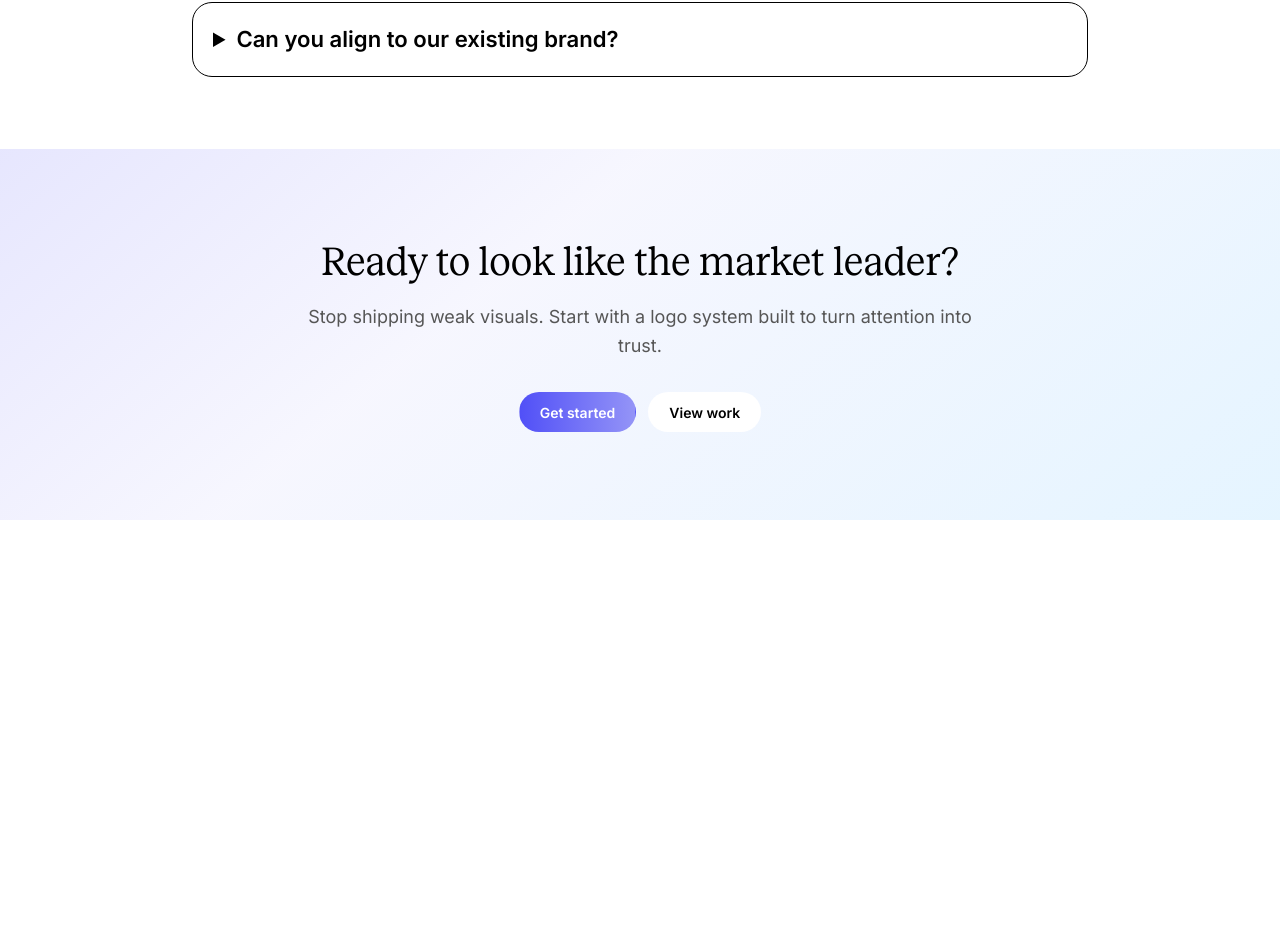
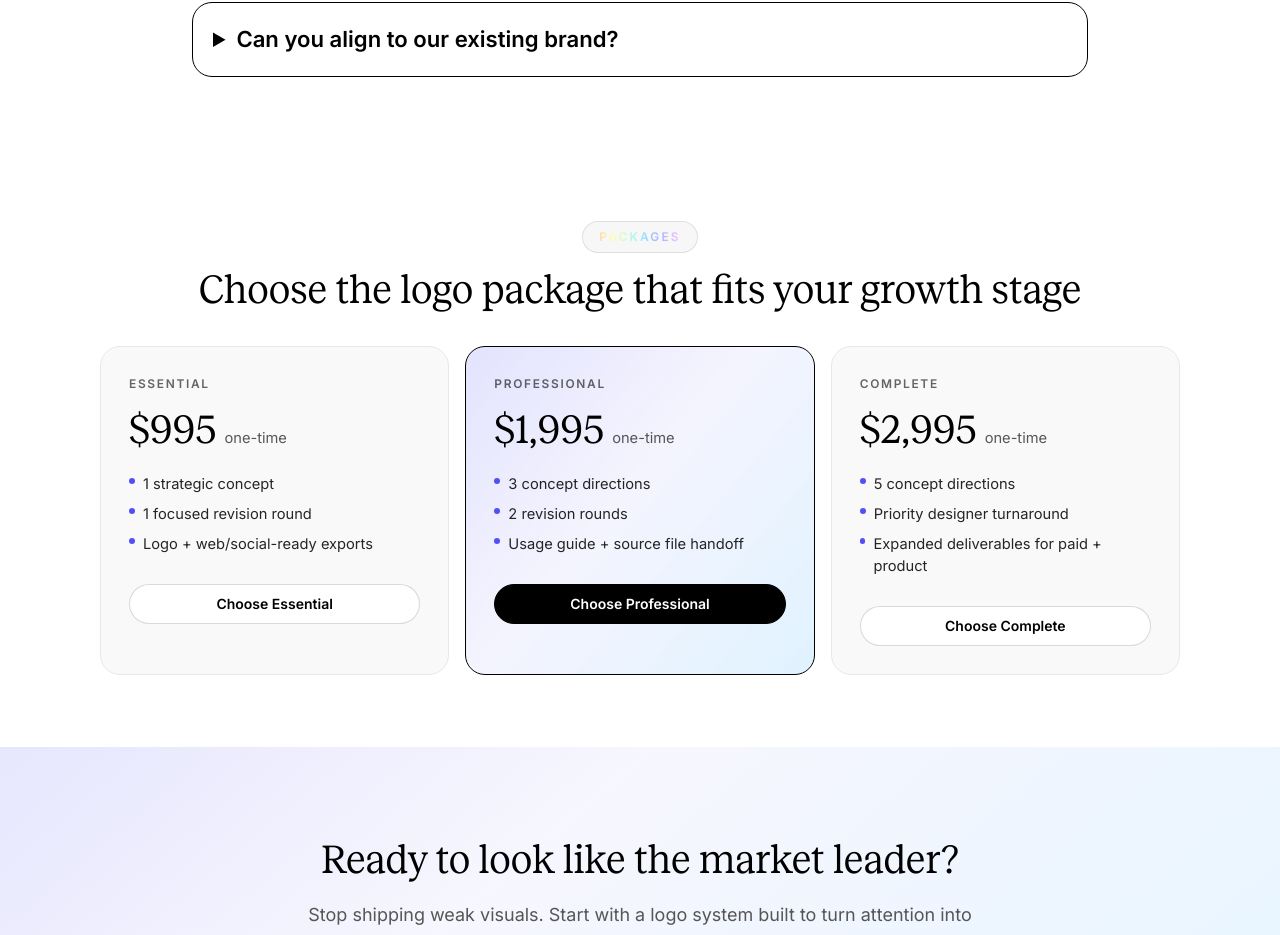
Before and after one commit to gericomaverick/logo-fountain, a Next.js app in the folder apps/web/: page / in a window 1280 px wide. Shown: the part 4390-5325 px from the top of the page. Before the commit the page ends 4910 px from the top, so only its background shows below. Built offline with nearby package versions, Linux system fonts and the light colour scheme.

Commit message:
Add homepage pricing cards section in HYROS style

```diff
--- a/apps/web/src/app/page.tsx
+++ b/apps/web/src/app/page.tsx
@@ -5,6 +5,7 @@ import {
   HeroCenter,
   LogoWall,
   ProofStatsRow,
+  PricingCardsSection,
   SegmentCards,
   TestimonialCardsRow,
 } from "@/components/marketing/sections";
@@ -47,6 +48,34 @@ const testimonials = [
   {
     quote: "Fastest design partner we’ve worked with and still the cleanest execution.",
     byline: "— Agency Operator",
+  },
+];
+
+const pricingPlans = [
+  {
+    name: "Essential",
+    price: "$995",
+    cadence: "one-time",
+    bullets: ["1 strategic concept", "1 focused revision round", "Logo + web/social-ready exports"],
+    ctaLabel: "Choose Essential",
+    ctaHref: "/pricing?package=essential",
+  },
+  {
+    name: "Professional",
+    price: "$1,995",
+    cadence: "one-time",
+    bullets: ["3 concept directions", "2 revision rounds", "Usage guide + source file handoff"],
+    ctaLabel: "Choose Professional",
+    ctaHref: "/pricing?package=professional",
+    featured: true,
+  },
+  {
+    name: "Complete",
+    price: "$2,995",
+    cadence: "one-time",
+    bullets: ["5 concept directions", "Priority designer turnaround", "Expanded deliverables for paid + product"],
+    ctaLabel: "Choose Complete",
+    ctaHref: "/pricing?package=complete",
   },
 ];
 
@@ -116,6 +145,12 @@ export default function Home() {
 
       <FAQ title="Frequently asked questions" items={faqs} />
 
+      <PricingCardsSection
+        eyebrow="Packages"
+        title="Choose the logo package that fits your growth stage"
+        plans={pricingPlans}
+      />
+
       <FinalCTA
         title="Ready to look like the market leader?"
         body="Stop shipping weak visuals. Start with a logo system built to turn attention into trust."
--- a/apps/web/src/components/marketing/sections.tsx
+++ b/apps/web/src/components/marketing/sections.tsx
@@ -279,6 +279,64 @@ export function FAQ({ title, items }: { title: string; items: Array<{ q: string;
   return <section className="bg-white"><SectionContainer><h2 className="font-display mx-auto max-w-3xl text-center text-[length:var(--step-4)] leading-tight">{title}</h2><div className="mx-auto mt-7 max-w-4xl space-y-3">{items.map((item) => (<details key={item.q} className="rounded-[20px] border border-black bg-white p-5"><summary className="cursor-pointer text-[length:var(--step-1)] font-semibold">{item.q}</summary><p className="mt-3 text-[length:var(--step-0)] leading-relaxed text-muted">{item.a}</p></details>))}</div></SectionContainer></section>;
 }
 
+export function PricingCardsSection({
+  eyebrow,
+  title,
+  plans,
+}: {
+  eyebrow: string;
+  title: string;
+  plans: Array<{ name: string; price: string; cadence: string; bullets: string[]; ctaLabel: string; ctaHref: string; featured?: boolean }>;
+}) {
+  return (
+    <section className="bg-white">
+      <SectionContainer>
+        <div className="flex justify-center">{eyebrow?.trim() ? <PretitlePill variant="light">{eyebrow}</PretitlePill> : null}</div>
+        <h2 className="font-display mx-auto mt-3 max-w-4xl text-center text-[length:var(--step-4)] leading-tight">{title}</h2>
+
+        <div className="mt-8 grid gap-4 md:grid-cols-3">
+          {plans.map((plan) => (
+            <article
+              key={plan.name}
+              className={`rounded-[20px] border p-7 ${
+                plan.featured
+                  ? "border-black bg-[image:var(--lf-gradient-accent-mix)]"
+                  : "border-[#e8e8e8] bg-[#f9f9f9]"
+              }`}
+            >
+              <p className="text-[length:var(--step--2)] font-semibold uppercase tracking-[0.14em] text-black/60">{plan.name}</p>
+              <div className="mt-3 flex items-end gap-2">
+                <p className="font-display text-[length:var(--step-4)] leading-none text-black">{plan.price}</p>
+                <p className="pb-1 text-[length:var(--step--1)] text-black/65">{plan.cadence}</p>
+              </div>
+
+              <ul className="mt-5 space-y-2">
+                {plan.bullets.map((bullet) => (
+                  <li key={bullet} className="flex items-start gap-2 text-[length:var(--step--1)] text-black/85">
+                    <span className="mt-1 inline-block h-1.5 w-1.5 rounded-full bg-[rgb(81,80,247)]" aria-hidden />
+                    <span>{bullet}</span>
+                  </li>
+                ))}
+              </ul>
+
+              <Link
+                href={plan.ctaHref}
+                className={`mt-7 inline-flex h-10 w-full items-center justify-center rounded-[20px] border px-5 text-sm font-semibold transition hover:-translate-y-[1px] ${
+                  plan.featured
+                    ? "border-black bg-black text-white"
+                    : "border-black/15 bg-white text-black"
+                }`}
+              >
+                {plan.ctaLabel}
+              </Link>
+            </article>
+          ))}
+        </div>
+      </SectionContainer>
+    </section>
+  );
+}
+
 export function FinalCTA({ title, body, primary, secondary }: { title: string; body: string; primary: Cta; secondary: Cta }) {
   return <section className="bg-[image:linear-gradient(140deg,rgba(81,80,247,0.14)_0%,rgba(148,148,247,0.08)_38%,rgba(0,153,255,0.1)_100%)]"><SectionContainer yClass="py-16 text-center md:py-22"><h2 className="font-display mx-auto max-w-4xl text-[length:var(--step-4)] leading-tight">{title}</h2><p className="mx-auto mt-4 max-w-2xl text-[length:var(--step-0)] leading-relaxed text-muted">{body}</p><div className="mt-8 flex flex-col items-center justify-center gap-3 sm:flex-row"><Link href={primary.href} className="lf-btn bg-[image:var(--lf-gradient-purple)] text-white">{primary.label}</Link><Link href={secondary.href} className="lf-btn border border-black bg-white text-black">{secondary.label}</Link></div></SectionContainer></section>;
 }
```
Also changed, not shown: 1 other file (tests, documents, lock files or other folders).
